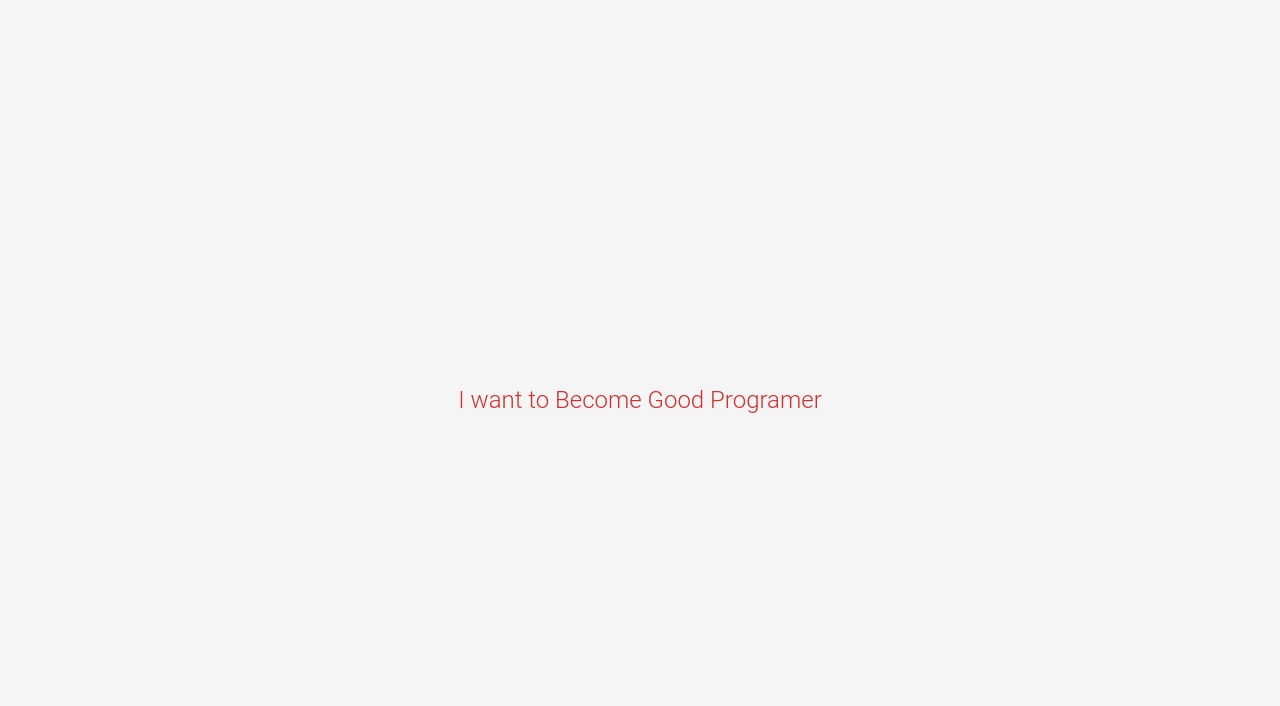
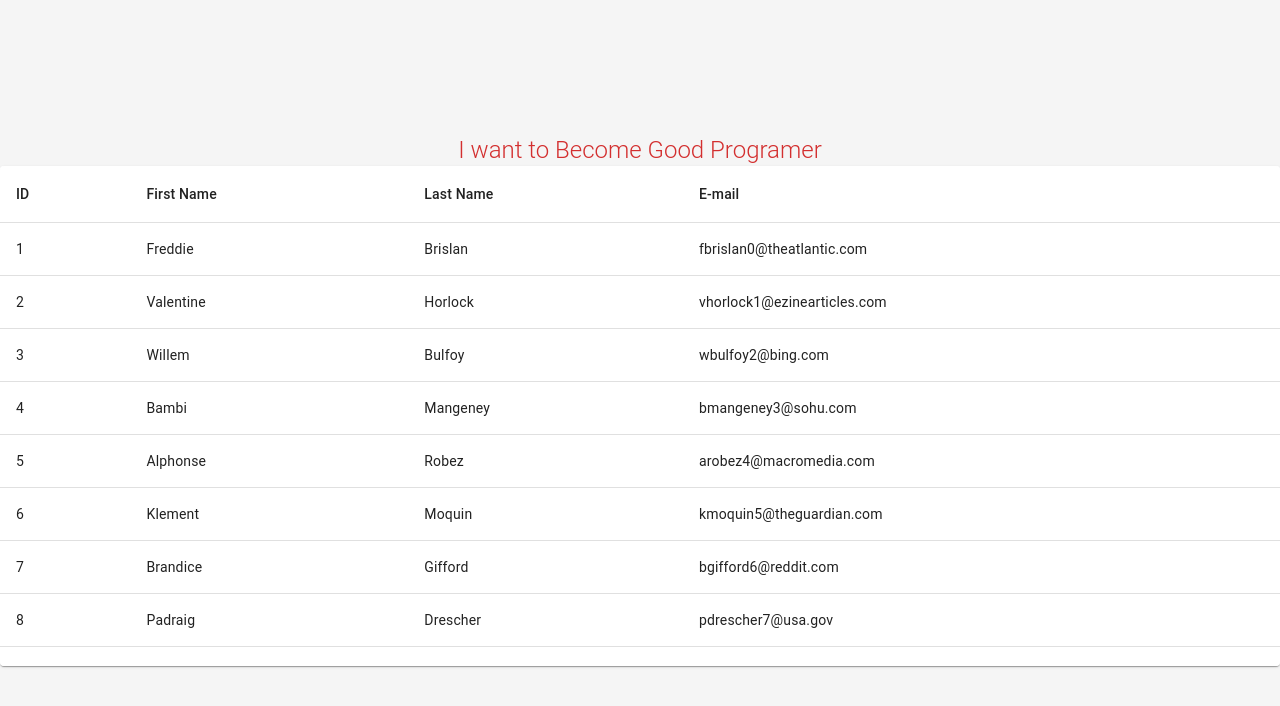
Before and after one commit to badapureprogrammer/Material-UI-Component, a React (Create React App) app: page / in a window 1280 px wide. Shown: the top 706 px of the page. Built offline with nearby package versions, Linux system fonts and the light colour scheme; the HTML template or start-up script is replaced by a standard one.

Commit message:
add table

```diff
--- a/src/App.js
+++ b/src/App.js
@@ -1,5 +1,6 @@
 import "./App.css";
 import MuiTypography from "./component/Typography/MuiTypography";
+import MuiTable from "./component/Table/MuiTable";
 
 function App() {
   return (
@@ -7,6 +8,7 @@ function App() {
       <MuiTypography color={"error"} variant={"h5"} weight={300}>
         I want to Become Good Programer
       </MuiTypography>
+      <MuiTable/>
     </div>
   );
 }
--- /dev/null
+++ b/src/component/Table/MuiTable.jsx
@@ -0,0 +1,33 @@
+import React from "react";
+import { tableHeader, tableData } from "./tableData";
+import {TableContainer,Table,TableHead,TableBody,TableRow,TableCell,Paper} from "@mui/material";
+
+const MuiTable = () => {
+  return (
+    <TableContainer component={Paper} sx={{ maxHeight: "500px" }}>
+      <Table stickyHeader>
+        <TableHead>
+          <TableRow>
+            {tableHeader.map(({ head }, index) => {
+              return <TableCell key={index}>{head}</TableCell>;
+            })}
+          </TableRow>
+        </TableHead>
+        <TableBody>
+          {tableData.map((row) => {
+            return (
+              <TableRow key={row.id}>
+                <TableCell>{row.id}</TableCell>
+                <TableCell>{row.first_name}</TableCell>
+                <TableCell>{row.last_name}</TableCell>
+                <TableCell>{row.email}</TableCell>
+              </TableRow>
+            );
+          })}
+        </TableBody>
+      </Table>
+    </TableContainer>
+  );
+};
+
+export default MuiTable;
--- /dev/null
+++ b/src/component/Table/tableData.js
@@ -0,0 +1,69 @@
+export const tableHeader = [
+  { head: "ID" },
+  { head: "First Name" },
+  { head: "Last Name" },
+  { head: "E-mail" },
+];
+
+export const tableData = [
+  {
+    id: 1,
+    first_name: "Freddie",
+    last_name: "Brislan",
+    email: "fbrislan0@theatlantic.com",
+  },
+  {
+    id: 2,
+    first_name: "Valentine",
+    last_name: "Horlock",
+    email: "vhorlock1@ezinearticles.com",
+  },
+  {
+    id: 3,
+    first_name: "Willem",
+    last_name: "Bulfoy",
+    email: "wbulfoy2@bing.com",
+  },
+  {
+    id: 4,
+    first_name: "Bambi",
+    last_name: "Mangeney",
+    email: "bmangeney3@sohu.com",
+  },
+  {
+    id: 5,
+    first_name: "Alphonse",
+    last_name: "Robez",
+    email: "arobez4@macromedia.com",
+  },
+  {
+    id: 6,
+    first_name: "Klement",
+    last_name: "Moquin",
+    email: "kmoquin5@theguardian.com",
+  },
+  {
+    id: 7,
+    first_name: "Brandice",
+    last_name: "Gifford",
+    email: "bgifford6@reddit.com",
+  },
+  {
+    id: 8,
+    first_name: "Padraig",
+    last_name: "Drescher",
+    email: "pdrescher7@usa.gov",
+  },
+  {
+    id: 9,
+    first_name: "Lenka",
+    last_name: "Corrie",
+    email: "lcorrie8@list-manage.com",
+  },
+  {
+    id: 10,
+    first_name: "Darell",
+    last_name: "Carbine",
+    email: "dcarbine9@theguardian.com",
+  },
+];
```
